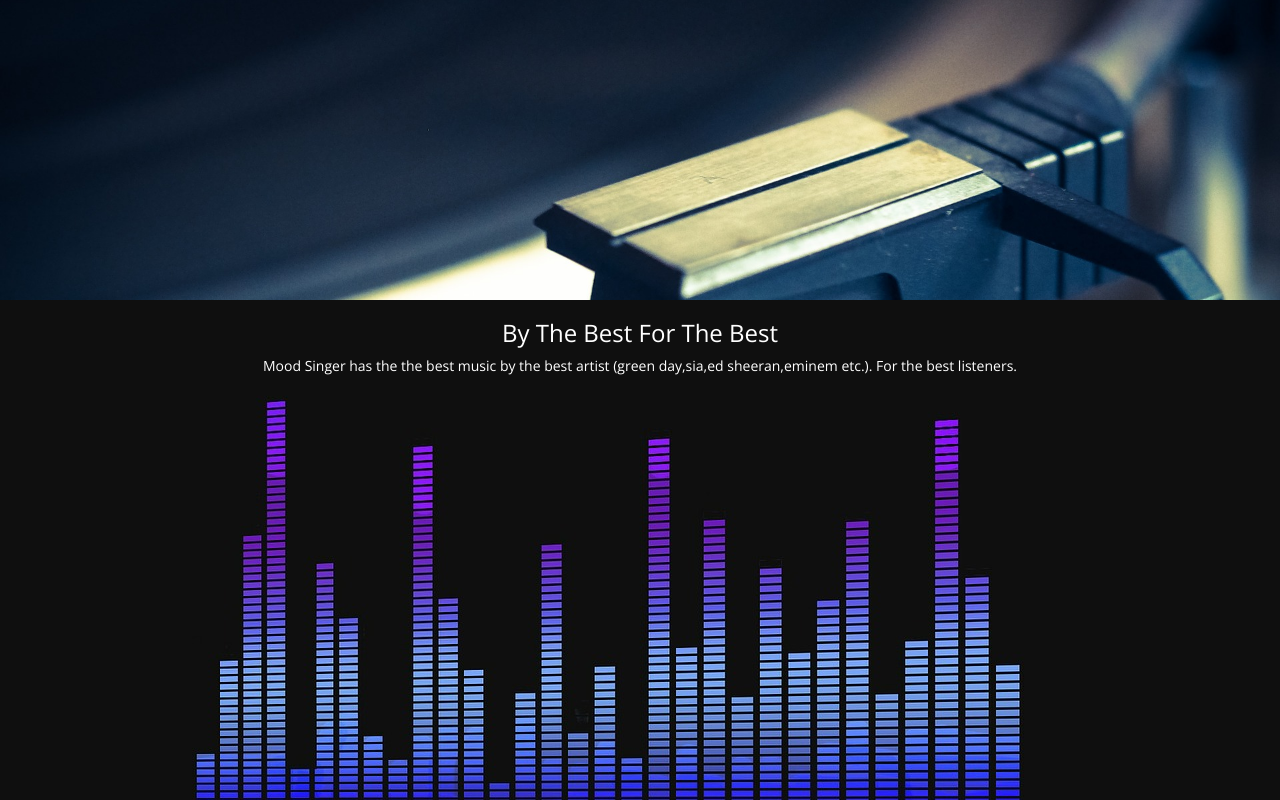
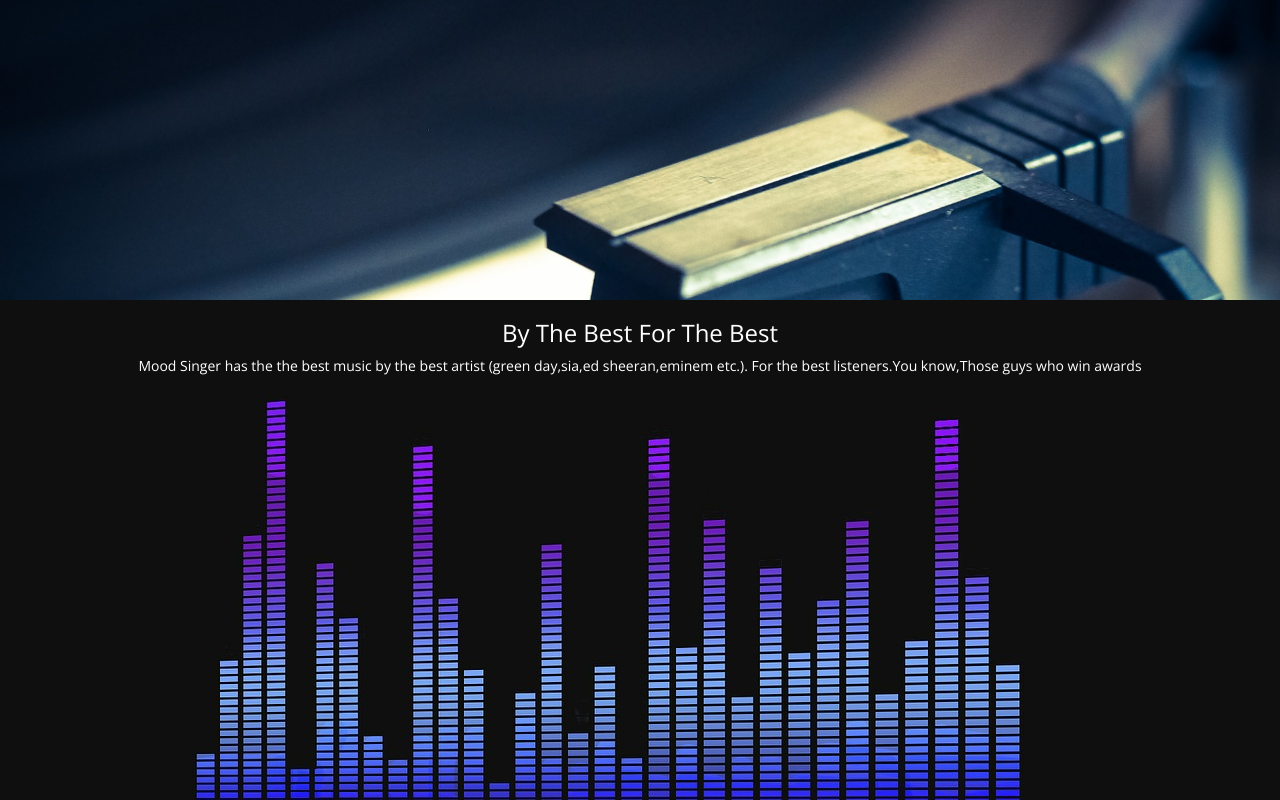
Before and after one commit to Moodsinger/Moodsinger.github.io, a plain HTML site: page index.html in a window 1280 px wide. Shown: the part 700-1500 px from the top of the page. Drawn offline with nearby package versions, Linux system fonts and the light colour scheme; files that its build step writes are made by us from their sources.

Commit message:
Update index.html

```diff
--- a/index.html
+++ b/index.html
@@ -68,7 +68,7 @@
   background-size: cover;   ">
 
          <center> <h3 style="padding-top:20px;">By The Best For The Best </h3>
-          <p>Mood Singer has the the best music by the best artist (green day,sia,ed sheeran,eminem etc.). For the best listeners.</p></center>
+          <p>Mood Singer has the the best music by the best artist (green day,sia,ed sheeran,eminem etc.). For the best listeners.You know,Those guys who win awards</p></center>
         </div>
            </body>
 
```
